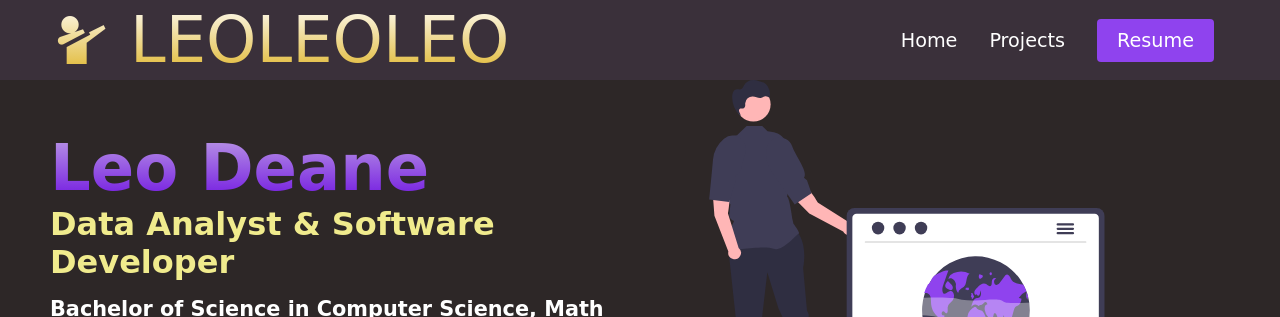
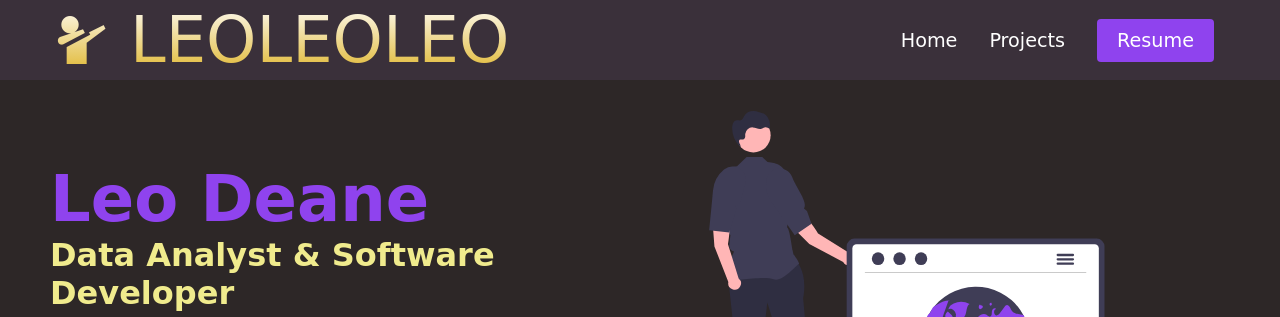
Before and after one commit to leodeane/portfolioWebsite, a plain HTML site: page index.html in a window 1280 px wide. Shown: the top 317 px of the page. Drawn offline with nearby package versions, Linux system fonts and the light colour scheme; a web font is replaced by a local one.

Commit message:
small changes on 2-2-24

```diff
--- a/index.html
+++ b/index.html
@@ -91,7 +91,7 @@
         <h2>Contact</h2>
         <a href="/">email</a>
         <a href="/">git</a>
-        <a href="/">linkedin</a>
+        <a href="https://www.linkedin.com/in/leo-deane">linkedin</a>
         <p class="web_right">© 2023 Leo Deane</p>
     </div>
 
--- a/styles.css
+++ b/styles.css
@@ -535,7 +535,7 @@ body
     align-items: center;
     justify-self: center;
     margin: 0 auto;
-    height: 30vh;
+    height: 50vh;
     /* background-color: #353232; i dont like this color rn change it later maybe*/
     z-index: 1;
     width: 100%;
@@ -547,7 +547,7 @@ body
 {
     font-size: 4rem;
     background-color: #8F43EE;
-    background-image: linear-gradient(to top, #6d0fe1 0%, #bfa1e5 100%);
+    /* background-image: linear-gradient(to top, #6d0fe1 0%, #bfa1e5 100%); */
     background-size: 100%;
     -webkit-background-clip: text;
     -moz-background-clip: text;
```
Also changed, not shown: abt_me.html (+1 -1 lines), 1 other file.
